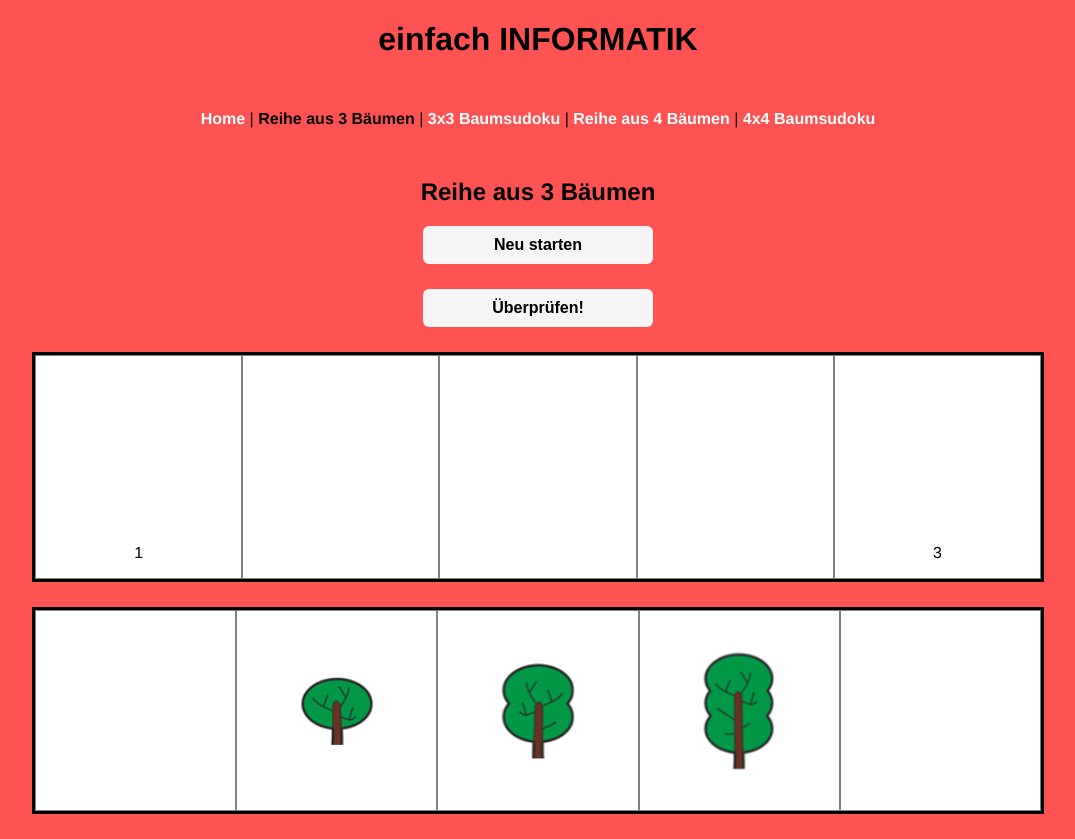
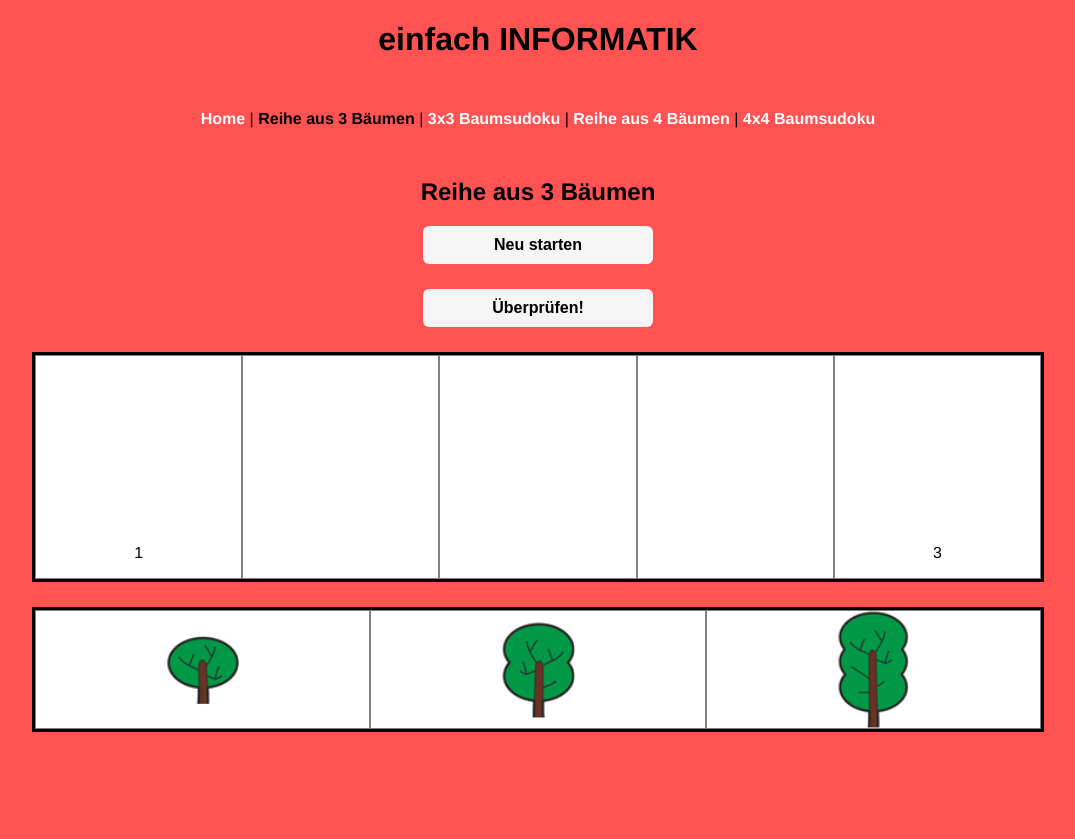
Before and after one commit to fbuetler/e-learning-environment, a Vue app in the folder vue-ts/: page /treerow3 in a window 1280 px wide. Both pictures are taken after a click on the button "Start!". Shown: the whole page, without its empty margins (102-1177 px from the left). After the commit the page ends 800 px from the top, so only its background shows below. Built offline with nearby package versions, Linux system fonts and the light colour scheme.

Commit message:
move tree selection in own component

```diff
--- a/vue-ts/src/components/trees/Row.vue
+++ b/vue-ts/src/components/trees/Row.vue
@@ -24,19 +24,12 @@
         </div>
         <div>{{ rightView }}</div>
       </div>
-      <div class="grid" :style="cellsPerRowWithViews">
-        <div></div>
-        <div
-          v-for="index in size"
-          :key="index"
-          :class="{ selected: index === pickedTree }"
-          @click="pickTree(index)"
-        >
-          <img :src="require('@/assets/trees/tree_' + index + '.png')" />
+      <Selection
+        :size="size"
+        :selected="pickedTree"
+        @changeSelection="pickedTree = $event"
+      />
         </div>
-        <div></div>
-      </div>
-    </div>
     <div v-if="showResult">
       <h3>{{ resultText }}</h3>
     </div>
@@ -45,13 +38,18 @@
 
 <script lang="ts">
 import { Component, Prop, Vue } from "vue-property-decorator";
+import Selection from "@/components/trees/Selection.vue";
 
 type Answer = {
   id: number;
   value: number;
 }[];
 
-@Component
+@Component({
+  components: {
+    Selection,
+  },
+})
 export default class Row extends Vue {
   @Prop({ type: Number, required: true })
   private size!: number;
@@ -92,10 +90,6 @@ export default class Row extends Vue {
       this.showResult = false;
       this.isGameStarted = true;
     }, 2000);
-  }
-
-  public pickTree(id: number): void {
-    this.pickedTree = id;
   }
 
   public putTree(cellID: number): void {
@@ -207,7 +201,4 @@ button {
   left: 50%;
   transform: translate(-50%, -50%);
 }
-.grid > .selected {
-  background: #eeee4e;
-}
 </style>
--- /dev/null
+++ b/vue-ts/src/components/trees/Selection.vue
@@ -0,0 +1,47 @@
+<template>
+  <div class="container">
+    <div
+      class="container-item"
+      v-for="index in size"
+      :key="index"
+      :class="{ selected: index === selected }"
+      @click="changeSelection(index)"
+    >
+      <img :src="require('@/assets/trees/tree_' + index + '.png')" />
+    </div>
+  </div>
+</template>
+
+<script lang="ts">
+import { Component, Prop, Vue } from "vue-property-decorator";
+
+@Component
+export default class Selection extends Vue {
+  @Prop({ type: Number, required: true })
+  private size!: number;
+  @Prop({ type: Number, required: true })
+  private selected: number;
+
+  private changeSelection(selected: number) {
+    this.$emit("changeSelection", selected);
+  }
+}
+</script>
+
+<style scoped>
+.container {
+  display: flex;
+  background: white;
+  border: 3px solid black;
+}
+.container-item {
+  display: flex;
+  flex: 1;
+  align-items: center;
+  justify-content: center;
+  border: 1px solid gray;
+}
+.container-item.selected {
+  background: #eeee4e;
+}
+</style>
```
